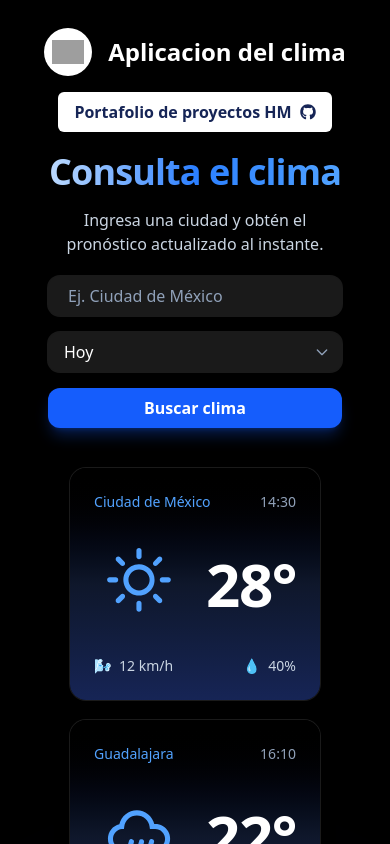
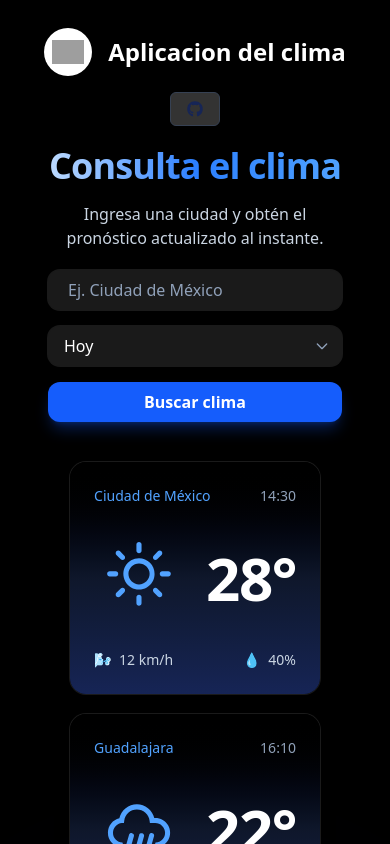
Before and after one commit to EnriqueHM31/clima-aplicacion, a React (Vite) app: page / in a window 390 px wide. Shown: the top 844 px of the page. Built offline with nearby package versions, Linux system fonts and the light colour scheme; grey boxes are pictures that could not be loaded; what tailwind-animations would draw is missing.

Commit message:
Actualizar estilos en LinkButton: modificar clases CSS para mejorar la apariencia y la responsividad del botón de enlace.

```diff
--- a/src/components/Atomos/LinkButton.tsx
+++ b/src/components/Atomos/LinkButton.tsx
@@ -6,12 +6,12 @@ export default function LinkButton({ text, icon, variants }: PropsLinkButton) {
         <motion.a
             href="https://github.com/EnriqueHM31?tab=repositories"
             target="_blank"
-            className="flex cursor-pointer items-center gap-2 rounded-md bg-white px-4 py-2 font-bold text-blue-950 transition-all duration-300 ease-in hover:bg-blue-700 hover:text-white"
+            className="flex cursor-pointer items-center gap-2 rounded-md md:bg-white/10 bg-white/20 px-4 py-2 font-bold text-blue-950 transition-all duration-300 ease-in hover:bg-white/15 hover:text-white border border-gray-700 "
             initial={variants.initial}
             animate={variants.animate}
             transition={variants.transition}
         >
-            <span>{text}</span>
+            <span className="hidden md:block text-gray-400">{text}</span>
             {icon}
         </motion.a>
     );
```
